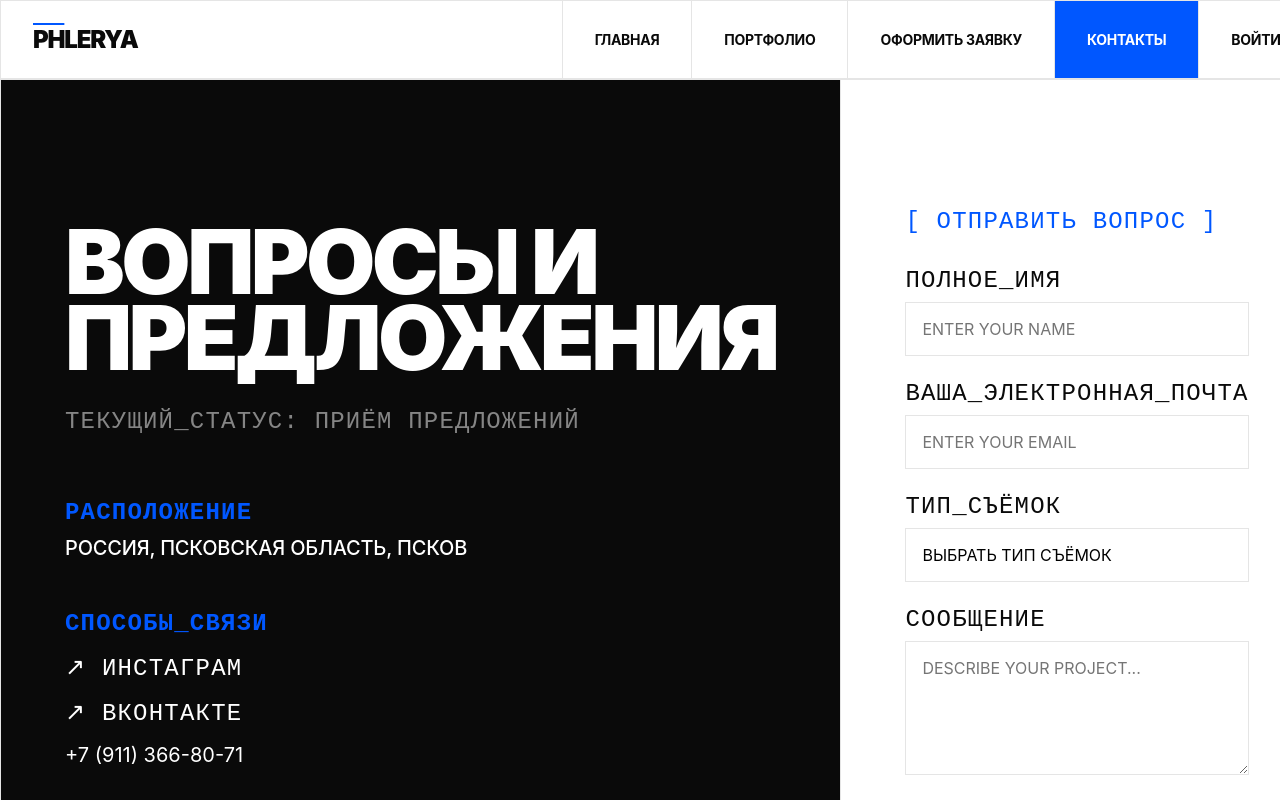
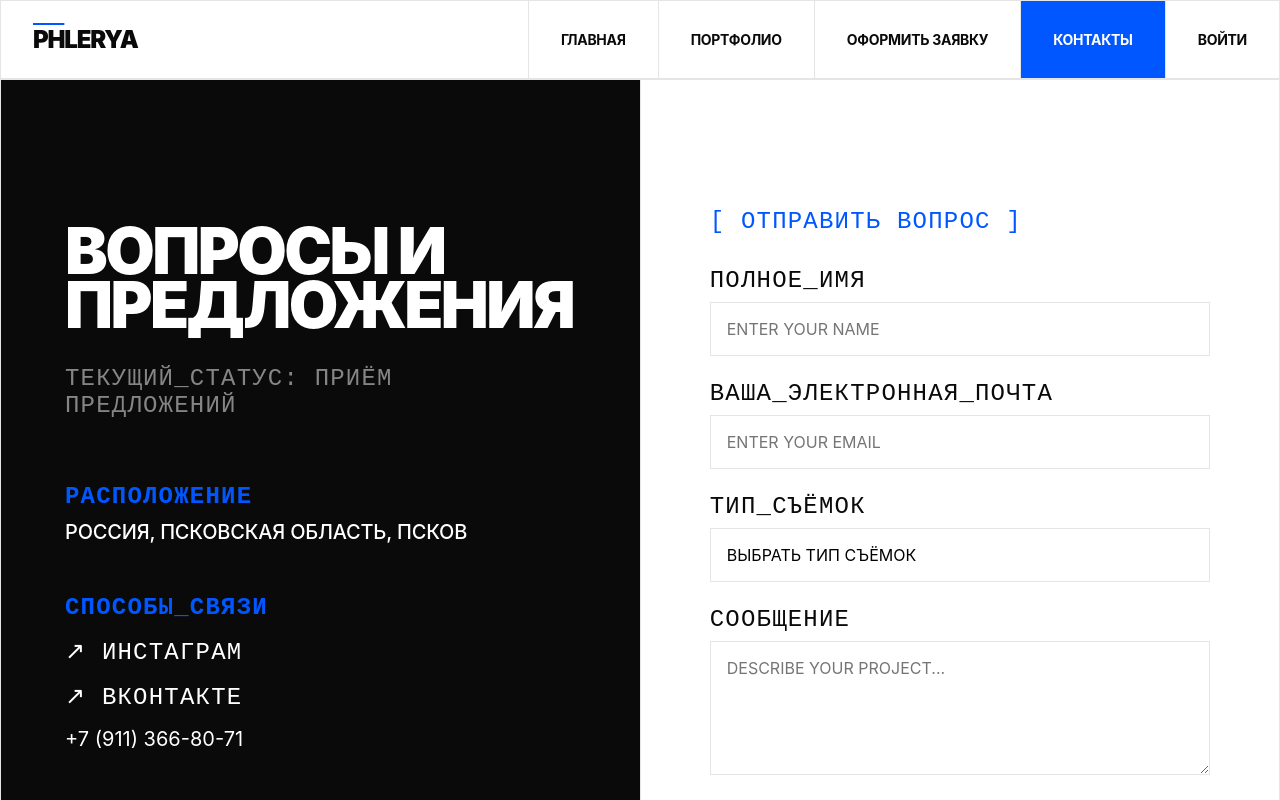
Before and after one commit to Teterev456/lera-photo, a React (Create React App) app: page / in a window 1280 px wide. Both pictures are taken after a click on the link "КОНТАКТЫ". Shown: the top 800 px of the page. Built offline with nearby package versions, Linux system fonts and the light colour scheme.

Commit message:
Fix colors

```diff
--- a/src/App.css
+++ b/src/App.css
@@ -63,8 +63,13 @@ h1, h2, h3 {
   letter-spacing: -0.04em;
 }
 
-.display-huge {
-  font-size: clamp(3rem, 7vw, 10rem);
+.display-huge-black {
+  font-size: clamp(3rem, 5vw, 10rem);
+  color: var(--black);
+}
+
+.display-huge-white {
+  font-size: clamp(3rem, 5vw, 10rem);
   color: var(--white);
 }
 
--- a/src/pages/ContactPage.jsx
+++ b/src/pages/ContactPage.jsx
@@ -14,7 +14,7 @@ const ContactPage = () => {
             className="meta-text"
             style={{ marginBottom: "1rem", color: "var(--blue)" }}
           ></div>
-          <h2 className="display-huge">ВОПРОСЫ И ПРЕДЛОЖЕНИЯ</h2>
+          <h2 className="display-huge-white">ВОПРОСЫ И ПРЕДЛОЖЕНИЯ</h2>
           <p className="meta-text" style={{ opacity: 0.5, marginTop: "2rem" }}>
             ТЕКУЩИЙ_СТАТУС: ПРИЁМ ПРЕДЛОЖЕНИЙ
           </p>
--- a/src/pages/LoginPage.jsx
+++ b/src/pages/LoginPage.jsx
@@ -19,7 +19,7 @@ const LoginPage = () => {
             [ ВХОД НА САЙТ ]
           </div>
           <h2
-            className="display-huge"
+            className="display-huge-black"
             style={{ fontSize: "clamp(3rem, 8vw, 8rem)", marginBottom: "2rem" }}
           >
             ПРОФИЛЬ
```
